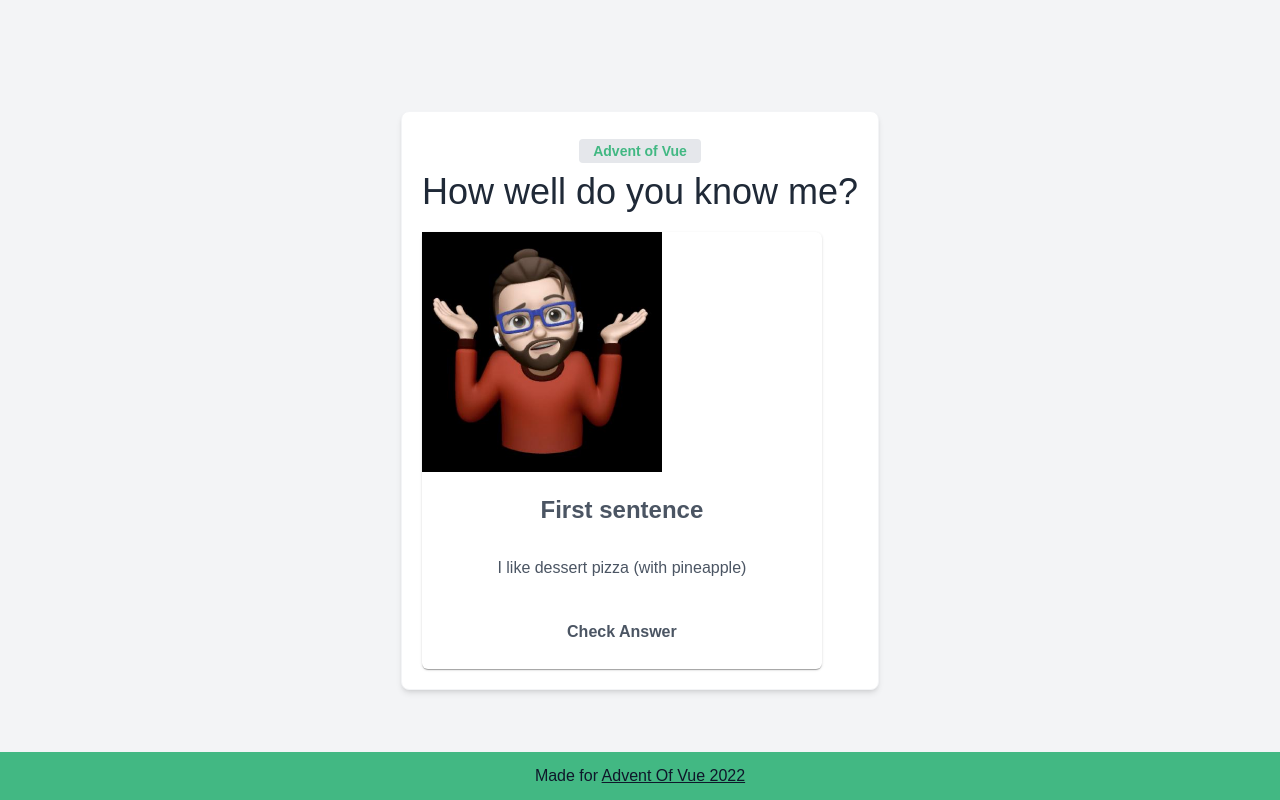
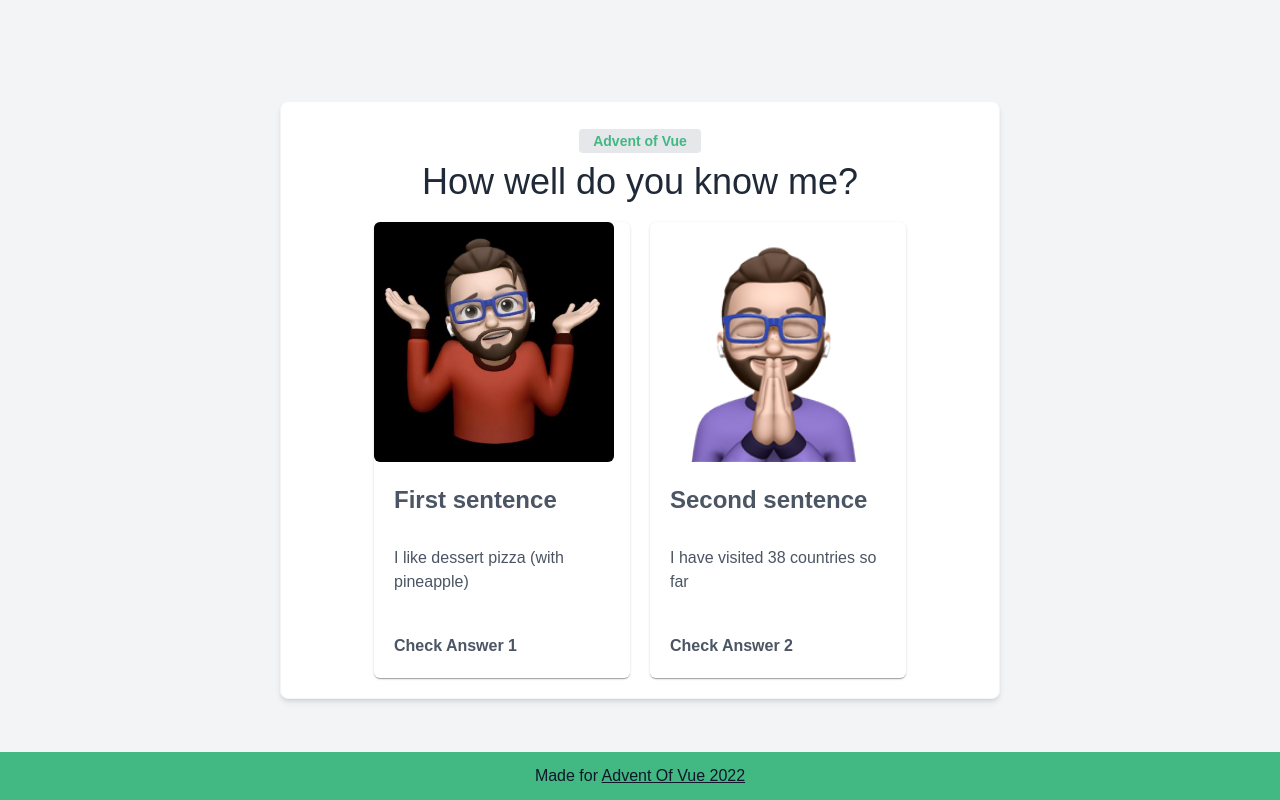
Before and after one commit to bo7owers/secret-santa-challenge, a Vue app: page / in a window 1280 px wide. Built offline with nearby package versions, Linux system fonts and the light colour scheme; a web font is replaced by a local one.

Commit message:
Tweak cards and layout

```diff
--- a/src/App.vue
+++ b/src/App.vue
@@ -1,7 +1,7 @@
 <script setup></script>
 <template>
   <div class="w-full h-full flex justify-center items-center p-10">
-    <div class="shadow-md relative bg-white p-5 rounded-lg border-gray-100 border-[1px]">
+    <div class="shadow-md flex flex-col w-3/5 bg-white p-5 rounded-lg border-gray-100 border-[1px]">
       <RouterView></RouterView>
     </div>
   </div>
--- a/src/components/MyCard.vue
+++ b/src/components/MyCard.vue
@@ -11,9 +11,9 @@ const imgURL = new URL(`../assets/imgs/${props.imgSrc}`, import.meta.url).href
 const altText = !props.alt === undefined ? props.alt : ''
 </script>
 <template>
-<Card style="width: 25em">
+<Card class="w-64">
    <template #header>
-       <img :src="imgURL" :alt="altText" style="height: 15rem; object-fit: cover;" />
+       <img :src="imgURL" :alt="altText" style="height: 15rem; object-fit: cover;" class="rounded-md" />
    </template>
    <template #title>
       {{ title }}
@@ -25,7 +25,7 @@ const altText = !props.alt === undefined ? props.alt : ''
 		<p>{{ content }}</p>
    </template>
 	<template #footer v-if="btnLabel">
-		<Button :label="btnLabel" class="p-button-secondary" style="padding-bottom: 5px;" />
+		<Button :label="btnLabel" class="p-button-secondary pb-5x;" />
    </template>
 </Card>
 </template>
--- a/src/pages/index.vue
+++ b/src/pages/index.vue
@@ -5,13 +5,20 @@ import MyCard from '@/components/MyCard.vue'
 </script>
 <template>
   <AppHeader>How well do you know me?</AppHeader>
-  <div class="text-center">
+  <div class="flex flex-row gap-5 justify-center">
     <MyCard
       title="First sentence"
       imgSrc="bo7owers-gh.jpeg"
       alt="Bo7owers Animoji"
       content="I like dessert pizza (with pineapple)"
-      btnLabel="Check Answer"
+      btnLabel="Check Answer 1"
     />
+	 <MyCard
+	 	title="Second sentence"
+		imgSrc="csps-7owers.png"
+		alt="Alternative bo7owers animoji"
+		content="I have visited 38 countries so far"
+		btnLabel="Check Answer 2"
+	  />
   </div>
 </template>
```
Also changed, not shown: src/assets/imgs/csps-7owers.png (added).
